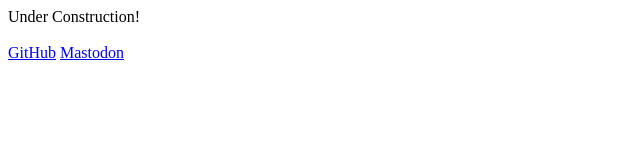
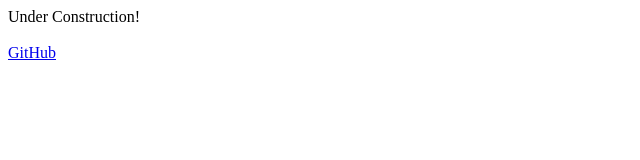
Before and after one commit to yodaluca23/yodaluca23.github.io, a plain HTML site: page index.html in a window 1280 px wide. Shown: the full height of the page, 0-640 px from the left. Drawn offline with Linux system fonts and the light colour scheme.

Commit message:
Update index.html

```diff
--- a/index.html
+++ b/index.html
@@ -1,4 +1,4 @@
 Under Construction!
 
 <br><br><a href="https://github.com/yodaluca23">GitHub<a/>
-<a rel="me" href="https://infosec.exchange/@yodaluca23">Mastodon</a>
+<a rel="me" href="https://infosec.exchange/@yodaluca23"></a>
```
